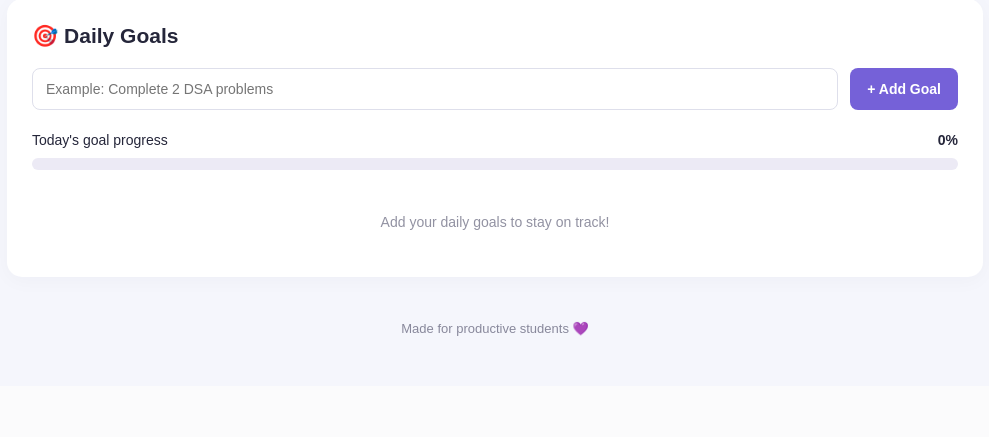
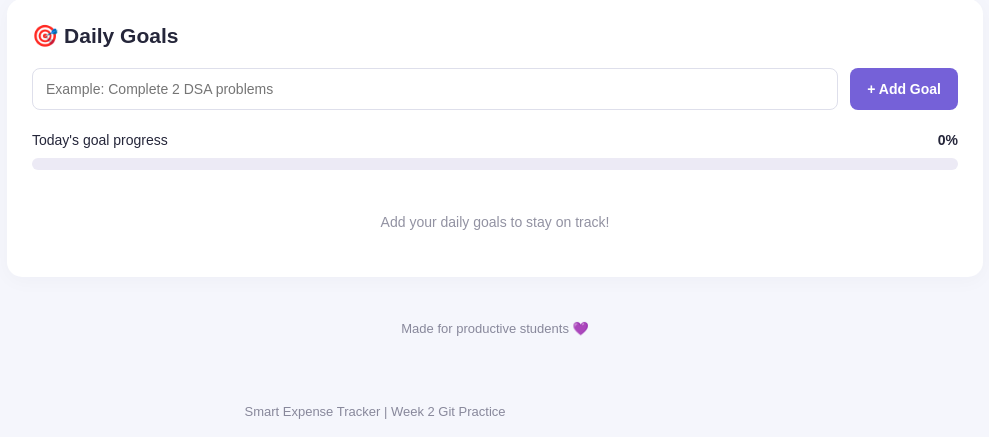
Before and after one commit to Siri-varshini-43/devops-casestudy, a Flask app: page / in a window 1280 px wide. Shown: the part 925-1362 px from the top of the page, without its empty margins (265-1254 px from the left). Before the commit the page ends 1261 px from the top, so only its background shows below. Run offline with Flask 3, Linux system fonts and the light colour scheme.

Commit message:
second commit

```diff
--- a/templates/index.html
+++ b/templates/index.html
@@ -114,7 +114,9 @@
             Made for productive students 💜
         </footer>
     </main>
-
+    <footer class="page-footer">
+    Smart Expense Tracker | Week 2 Git Practice
+</footer>
     <script src="{{ url_for('static', filename='scripts.js') }}" defer></script>
 </body>
 </html>
```
